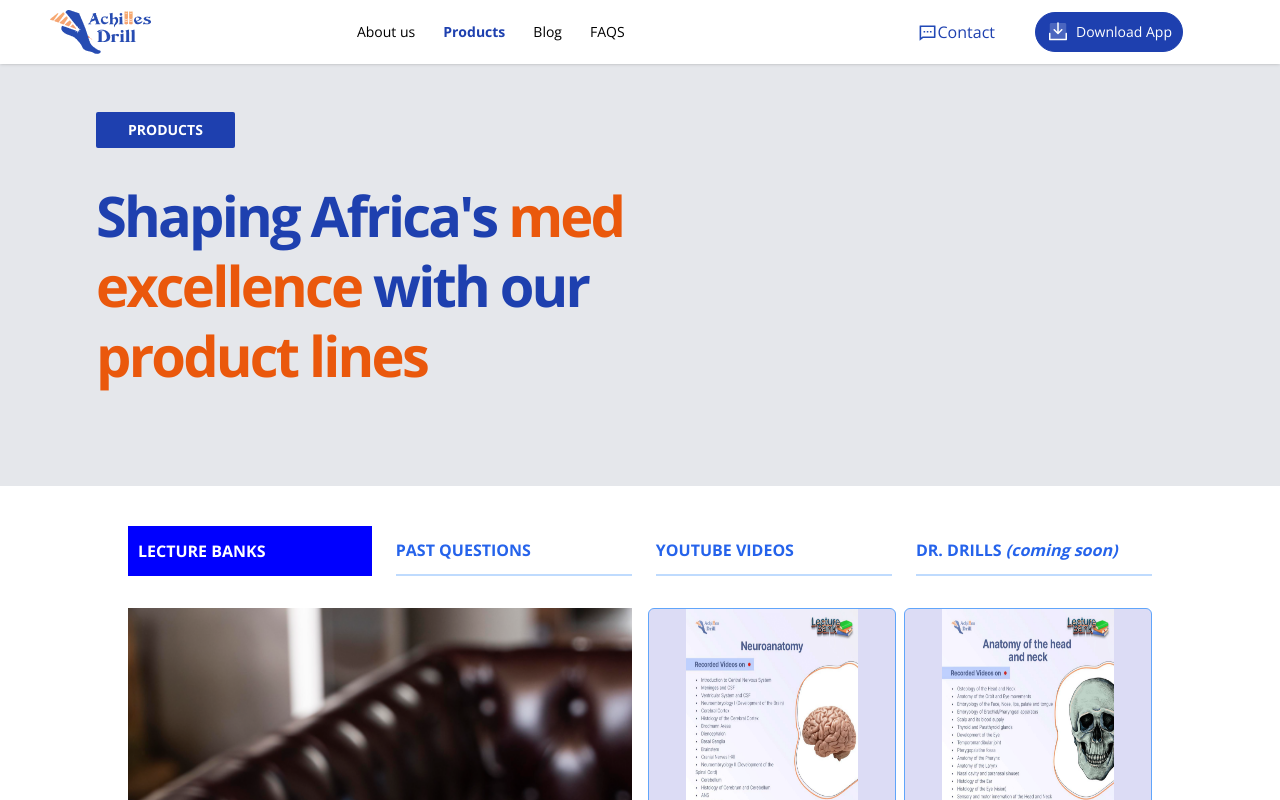
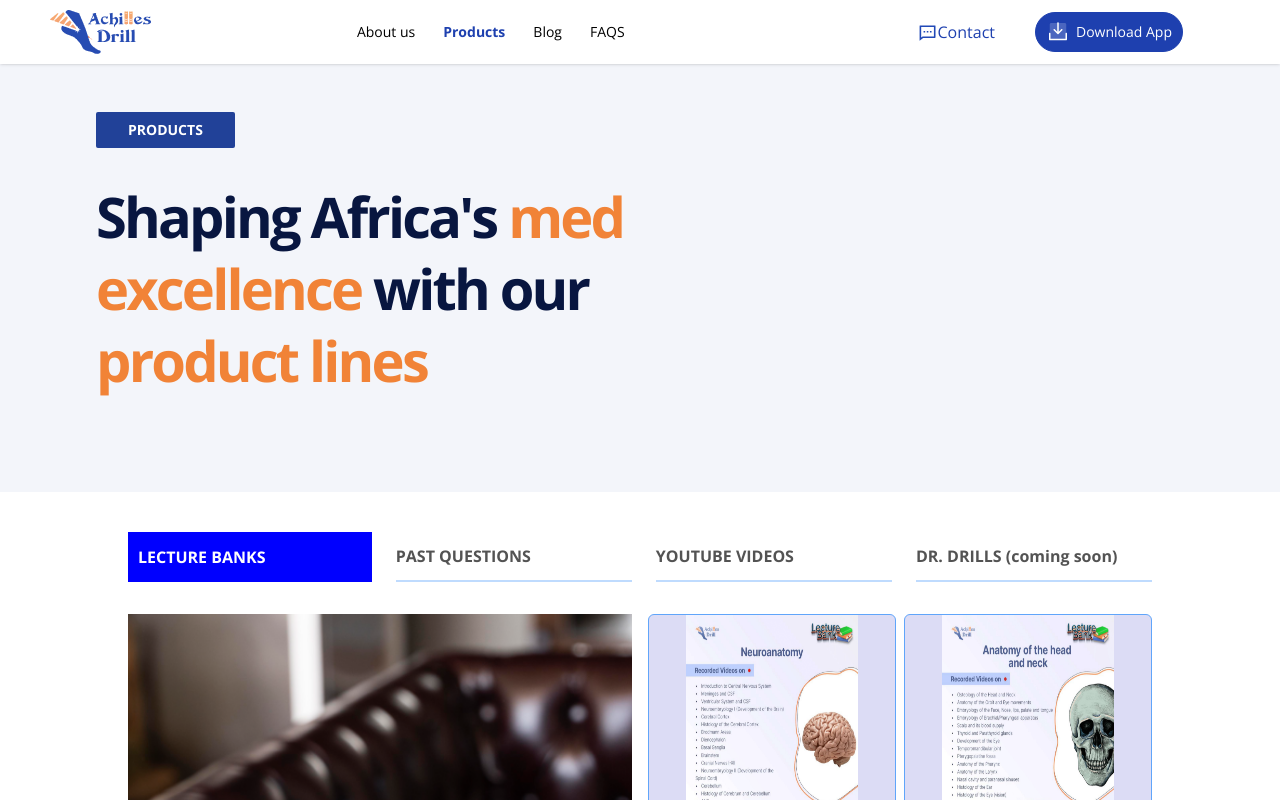
Before and after one commit to Victorgreene123/Achilles-frontend-copy, a React (Create React App) app: page /productsPage in a window 1280 px wide. Shown: the top 800 px of the page. Built offline with nearby package versions, Linux system fonts and the light colour scheme.

Commit message:
adjustments

```diff
--- a/src/components/Hero.js
+++ b/src/components/Hero.js
@@ -23,7 +23,7 @@ const Hero = () => {
             href="https://wa.link/6lhnja"
             className="text-white text-sm bg-[#274CB2] rounded-full px-4 py-3"
           >
-            Check out Responses
+            Check out Resources
           </a>
           <a href="/" className="flex flex-col items-center">
             <div className="flex items-center gap-1">
--- a/src/pages/ArticlePage.js
+++ b/src/pages/ArticlePage.js
@@ -15,10 +15,10 @@ const ArticlePage = ({ data }) => {
 
   return (
     <div>
-      <div className='bg-[#efeff3] mb-4'>
+      <div className='bg-[#F3F5FA] mb-4'>
         <div className='pt-8 pb-12 w-[90%] mx-auto'>
           <div>
-            <h1 className='text-center text-xl font-bold mb-6 tracking-tight md:text-2xl md:my-10 lg:text-4xl'>
+            <h1 className='text-center text-[#040C25] text-xl font-bold mb-6 tracking-tight md:text-2xl md:my-10 lg:text-2xl'>
               {article.title}
             </h1>
           </div>
--- a/src/pages/Faq.js
+++ b/src/pages/Faq.js
@@ -6,7 +6,7 @@ const faq = () => {
   return (
     <>
       <div className=''>
-        <div className='bg-gray-200 pt-16 pb-20'>
+        <div className='bg-[#F3F5FA] pt-16 pb-20'>
           <div className='max-w-[85%] mx-auto'>
             <h1 className='text-[#f18337] text-3xl sm:text-4xl lg:text-6xl'>Frequently</h1>
             <h1 className='text-3xl sm:text-4xl lg:text-6xl'>Asked Questions</h1>
--- a/src/pages/ProductsPage.js
+++ b/src/pages/ProductsPage.js
@@ -97,16 +97,16 @@ const ProductsPage = () => {
 
   return (
     <div className='relative'>
-      <div className='bg-gray-200 pt-12'>
+      <div className='bg-[#F3F5FA] pt-12'>
         <div className='max-w-[90%] mx-auto pb-12 sm:max-w-[85%] lg:pb-24'>
-          <p className='text-xs text-white font-bold bg-blue-800 py-2 px-8 inline-block mb-8 rounded-sm lg:text-sm'>
+          <p className='text-xs text-white font-bold bg-[#214198] py-2 px-8 inline-block mb-8 rounded-sm lg:text-sm'>
             PRODUCTS
           </p>
 
           <div className='md:max-w-[78%] lg:max-w-[80%] xl:max-w-[60%]'>
-            <h1 className='text-3xl text-blue-800 font-bold tracking-tighter sm:text-4xl sm:leading-snug lg:text-5xl lg:leading-tight xl:text-[3.5rem]'>
-              Shaping Africa's <span className='text-orange-600'>med excellence</span> with our{" "}
-              <span className='text-orange-600'>product lines</span>
+            <h1 className='text-3xl text-[#081640] font-bold tracking-tighter sm:text-4xl sm:leading-snug lg:text-5xl lg:leading-[72px] xl:text-[3.5rem]'>
+              Shaping Africa's <span className='text-[#f18337]'>med excellence</span> with our{" "}
+              <span className='text-[#f18337]'>product lines</span>
             </h1>
           </div>
         </div>
@@ -118,8 +118,8 @@ const ProductsPage = () => {
           <button
             className={`text-xs font-bold text-center py-3 w-full lg:text-base lg:text-left ${
               activeSection === "LECTURE_BANKS"
-                ? "active text-blue-600 border-b-2 border-blue-200"
-                : "text-blue-600 border-b-2 border-blue-200"
+                ? "active text-white border-b-2 border-blue-200"
+                : "text-[#535353] border-b-2 border-blue-200"
             }`}
             onClick={() => setActiveSection("LECTURE_BANKS")}
           >
@@ -129,8 +129,9 @@ const ProductsPage = () => {
           <button
             className={`text-xs font-bold text-center py-3 w-full lg:text-base lg:text-left ${
               activeSection === "PAST_QUESTIONS"
-                ? "active text-blue-600 border-b-2 border-blue-200"
-                : "text-blue-600 border-b-2 border-blue-200"
+                ? "active text-white border-b-2 border-blue-200"
+                : "text-[#535353] border-b-2 border-blue-200"
+
             }`}
             onClick={() => setActiveSection("PAST_QUESTIONS")}
           >
@@ -140,8 +141,8 @@ const ProductsPage = () => {
           <button
             className={`text-xs font-bold text-center py-3 w-full lg:text-base lg:text-left ${
               activeSection === "YOUTUBE_VIDEOS"
-                ? "active text-blue-600 border-b-2 border-blue-200"
-                : "text-blue-600 border-b-2 border-blue-200"
+                 ? "active text-white border-b-2 border-blue-200"
+                : "text-[#535353] border-b-2 border-blue-200"
             }`}
             onClick={() => setActiveSection("YOUTUBE_VIDEOS")}
           >
@@ -151,12 +152,12 @@ const ProductsPage = () => {
           <button
             className={`text-xs font-bold text-center py-3 w-full lg:text-base lg:text-left ${
               activeSection === "DR_DRILLS"
-                ? "active text-blue-600 border-b-2 border-blue-200"
-                : "text-blue-600 border-b-2 border-blue-200"
+                 ? "active text-white border-b-2 border-blue-200"
+                : "text-[#535353] border-b-2 border-blue-200"
             }`}
             onClick={() => setActiveSection("DR_DRILLS")}
           >
-            DR. DRILLS <i>&#40;coming soon&#41;</i>
+            DR. DRILLS &#40;coming soon&#41;
           </button>
         </div>
 
```
